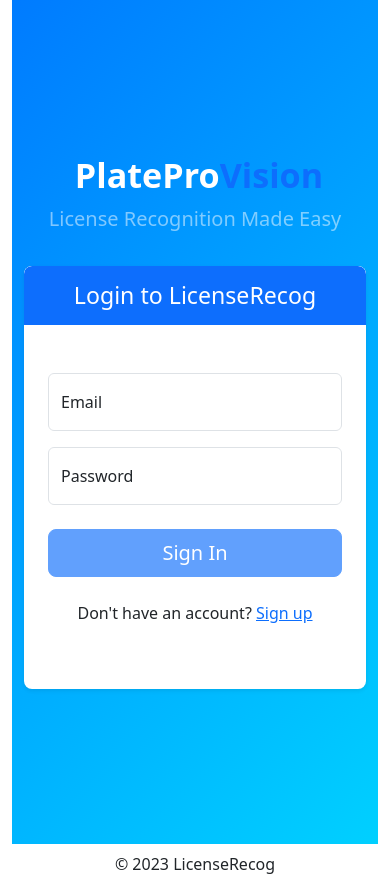
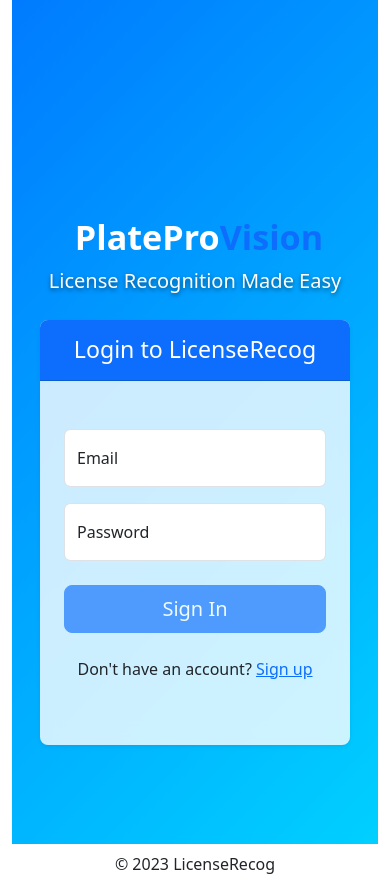
Before and after one commit to HemanthMTH/VehicleRegistrationPlateRecognitionFrontend, an Angular app: page /login in a window 390 px wide. Built offline with nearby package versions, Linux system fonts and the light colour scheme.

Commit message:
colored background

```diff
--- a/src/app/components/login/login.component.html
+++ b/src/app/components/login/login.component.html
@@ -5,11 +5,11 @@
       <div class="col-md-6">
         <div class="text-center mb-4">
           <!-- Cool Animated Title -->
-          <h1 class="display-4 fw-bold text-white">
+          <h1 class="display-4 fw-bold title-animation">
             <i class="bi bi-camera-fill pe-2"></i>
             PlatePro<span class="text-primary">Vision</span>
           </h1>
-          <p class="lead text-white-50">License Recognition Made Easy</p>
+          <p class="lead subtitle">License Recognition Made Easy</p>
         </div>
         <div class="card border-0 shadow-sm">
           <div class="card-header bg-primary text-white text-center py-3">
--- a/src/app/components/login/login.component.scss
+++ b/src/app/components/login/login.component.scss
@@ -6,80 +6,62 @@ $secondary-color: #6c757d;
 $background-start: $primary-color;
 $background-end: adjust-hue($primary-color, -20%);
 
-// Apply the background to the entire page content
 .background {
   background: linear-gradient(135deg, $background-start 0%, $background-end 100%);
   min-height: 100vh;
   display: flex;
-  flex-direction: column;
+  align-items: center;
   justify-content: center;
+  padding: 1rem;
 }
 
 // Custom Box Shadow for input focus
 $custom-shadow: 0 0 0 0.2rem rgba($primary-color, 0.25);
 
 // Animation for the title
-@keyframes fadeInDown {
-  0% {
+@keyframes fadeIn {
+  from {
     opacity: 0;
-    transform: translate3d(0, -50px, 0);
   }
-  100% {
+  to {
     opacity: 1;
-    transform: none;
   }
 }
 
 // Apply the animation
-.display-4 {
-  animation: fadeInDown 1.5s ease-out;
-  color: white;
+.title-animation {
+  animation: fadeIn 2s ease-in-out;
+  color: white; // Adjust as needed for contrast
 }
 
-// Style for the subtitle
-.lead {
-  color: rgba(255, 255, 255, 0.85);
+// Style for the subtitle with shadow for better visibility
+.subtitle {
+  color: white; // Adjust as needed for contrast
+  text-shadow: 0 2px 4px rgba(0, 0, 0, 0.5);
 }
 
-// Card styling
 .card {
   border: 0;
-  border-radius: 0.5rem; // Rounded corners
-  overflow: hidden; // Ensures no overflow for any inner content
-
-  .card-header {
-    border-bottom: none;
-    background: rgba(255, 255, 255, 0.3);
-    backdrop-filter: blur(10px);
-  }
-
-  .btn-primary {
-    &:hover {
-      opacity: 0.9;
-    }
-  }
+  border-radius: 0.5rem;
+  overflow: hidden;
+  background: rgba(255, 255, 255, 0.8);
+  backdrop-filter: blur(10px);
 }
 
-// Form control focus and feedback
 .form-control:focus {
   box-shadow: $custom-shadow;
 }
 
 .invalid-feedback {
   display: none;
-
   &.d-block {
     display: block;
   }
 }
 
-// Responsive adjustments
 @media (max-width: 768px) {
   .background {
     align-items: flex-start;
-  }
-
-  .card {
-    margin-top: 2rem;
+    padding-top: 20vh;
   }
 }
```
